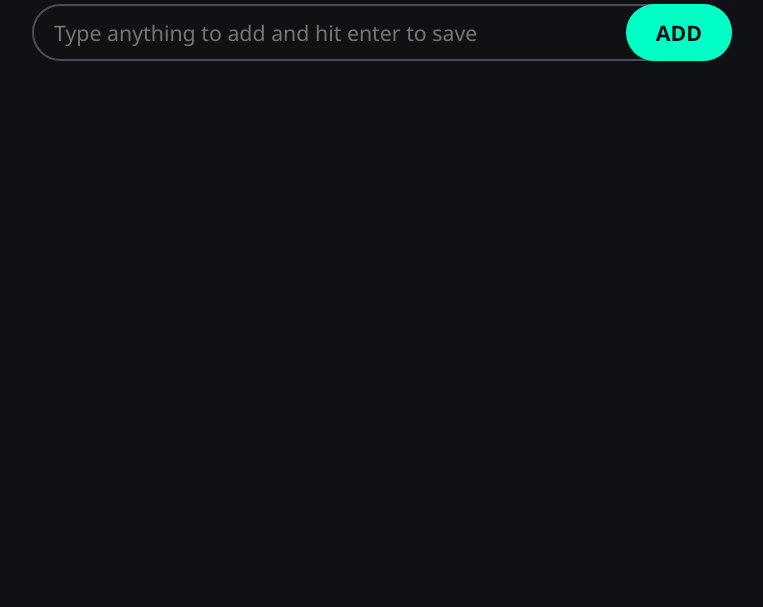
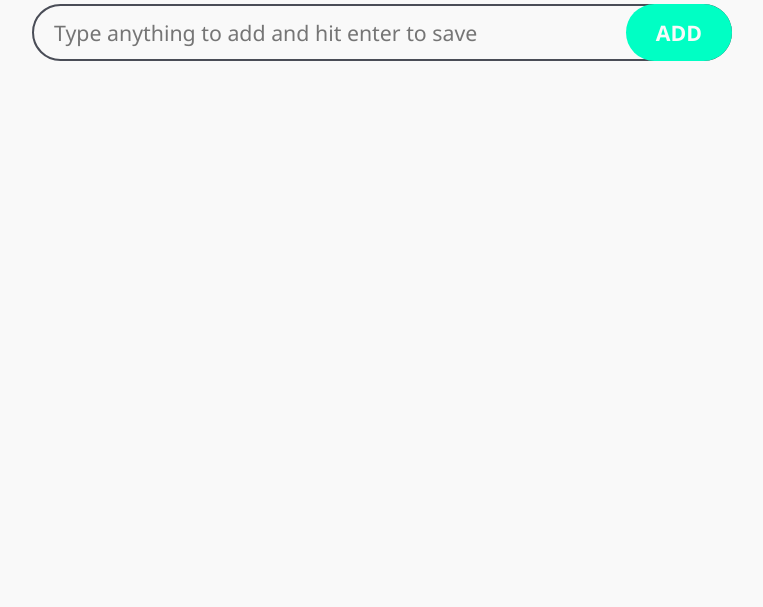
Before and after one commit to adi32-x/to-do-list, a plain HTML site: page index.html in a window 1280 px wide. Shown: the part 213-820 px from the top of the page, without its empty margins (258-1021 px from the left). Drawn offline with Linux system fonts and the light colour scheme.

Commit message:
color changes

```diff
--- a/css/styles.css
+++ b/css/styles.css
@@ -1,9 +1,11 @@
 :root{
-    --background:#101114;
+    --background:#f9f9f9;
+    /* #101114 */
     --primary-color:#1C1D20;
     --secondary-color: #4a4d57;
     --accent-color: #00FFC4;
-    --text-color: #f9f9f9;
+    --text-color: #101114;
+    /* #f9f9f9 */
 
 }
 
```
Also changed, not shown: 1 other file.
